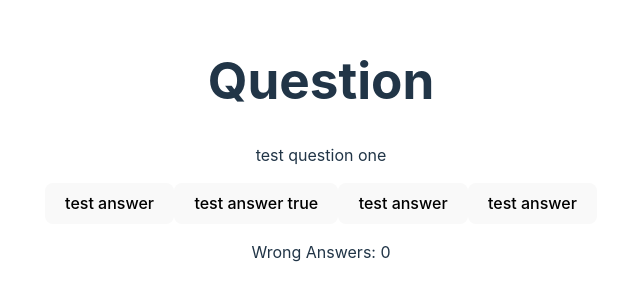
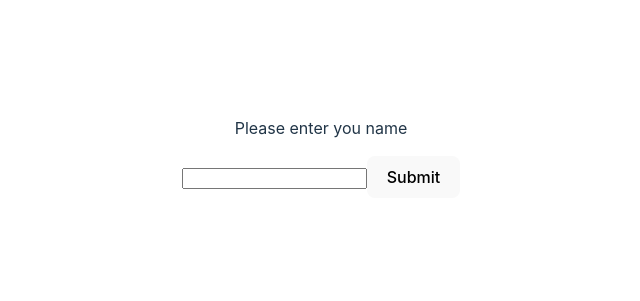
Before and after one commit to JackBadawy/Trivia_fullstack, a React (Vite) app in the folder Trivia_Frontend/: page / in a window 1280 px wide. Shown: the part 251-552 px from the top of the page, without its empty margins (319-959 px from the left). Built offline with nearby package versions, Linux system fonts and the light colour scheme.

Commit message:
context refactor

```diff
--- a/Trivia_Frontend/src/App.tsx
+++ b/Trivia_Frontend/src/App.tsx
@@ -1,13 +1,15 @@
 import "./App.css";
 import { BrowserRouter, Route, Routes } from "react-router-dom";
 import Trivia from "./Pages/Trivia";
+import LandingPage from "./Pages/LandingPage";
 
 function App() {
   return (
     <div className="app">
       <BrowserRouter>
         <Routes>
-          <Route path="/" element={<Trivia />} />
+          <Route path="/" element={<LandingPage />} />
+          <Route path="/quiz" element={<Trivia />} />
         </Routes>
       </BrowserRouter>
     </div>
--- a/Trivia_Frontend/src/Components/Question.tsx
+++ b/Trivia_Frontend/src/Components/Question.tsx
@@ -1,15 +1,10 @@
 import { useEffect, useState } from "react";
 import { triviaQuestions } from "../LookUpTables/TriviaQuestionLUT";
+import { usePlayerStats } from "../Context/usePlayerStats";
 
 const Question = () => {
   const [i, iterate] = useState(1);
-
-  const [playerStats, setPlayerStats] = useState({
-    playerName: "",
-    timePerQuestion: "",
-    totalTime: "",
-    wrongAnswers: 0,
-  });
+  const { playerStats, setPlayerStats } = usePlayerStats();
 
   const iterateQuestion = (isCorrect: boolean) => {
     setPlayerStats((prevStats) => ({
--- /dev/null
+++ b/Trivia_Frontend/src/Context/PlayerStatsContext.tsx
@@ -0,0 +1,50 @@
+import React, { createContext, useState, ReactNode, useContext } from "react";
+
+export interface PlayerStats {
+  playerName: string;
+  timePerQuestion: string;
+  totalTime: string;
+  wrongAnswers: number;
+}
+
+export interface PlayerStatsContextType {
+  playerStats: PlayerStats;
+  setPlayerStats: React.Dispatch<React.SetStateAction<PlayerStats>>;
+}
+
+const defaultStats: PlayerStats = {
+  playerName: "",
+  timePerQuestion: "",
+  totalTime: "",
+  wrongAnswers: 0,
+};
+
+export const PlayerStatsContext = createContext<
+  PlayerStatsContextType | undefined
+>(undefined);
+
+interface PlayerStatsProviderProps {
+  children: ReactNode;
+}
+
+export const PlayerStatsProvider: React.FC<PlayerStatsProviderProps> = ({
+  children,
+}) => {
+  const [playerStats, setPlayerStats] = useState<PlayerStats>(defaultStats);
+
+  return (
+    <PlayerStatsContext.Provider value={{ playerStats, setPlayerStats }}>
+      {children}
+    </PlayerStatsContext.Provider>
+  );
+};
+
+export const usePlayerStatsContext = (): PlayerStatsContextType => {
+  const context = useContext(PlayerStatsContext);
+  if (!context) {
+    throw new Error(
+      "usePlayerStatsContext must be used within a PlayerStatsProvider"
+    );
+  }
+  return context;
+};
--- /dev/null
+++ b/Trivia_Frontend/src/Context/usePlayerStats.ts
@@ -0,0 +1,11 @@
+import { useContext } from "react";
+import { PlayerStatsContextType } from "./playerStatsContext";
+import { PlayerStatsContext } from "./playerStatsContext";
+
+export const usePlayerStats = (): PlayerStatsContextType => {
+  const context = useContext(PlayerStatsContext);
+  if (!context) {
+    throw new Error("usePlayerStats must be used within a PlayerStatsProvider");
+  }
+  return context;
+};
--- /dev/null
+++ b/Trivia_Frontend/src/Pages/LandingPage.tsx
@@ -0,0 +1,19 @@
+import React from "react";
+
+const LandingPage = () => {
+  return (
+    <div className="landing">
+      <div className="landing__box">
+        <p className="landing__msg">Please enter you name</p>
+        <div className="landing__input-container">
+          <input type="text" className="landing__input" />
+          <button type="submit" className="landing__submit">
+            Submit
+          </button>
+        </div>
+      </div>
+    </div>
+  );
+};
+
+export default LandingPage;
```
